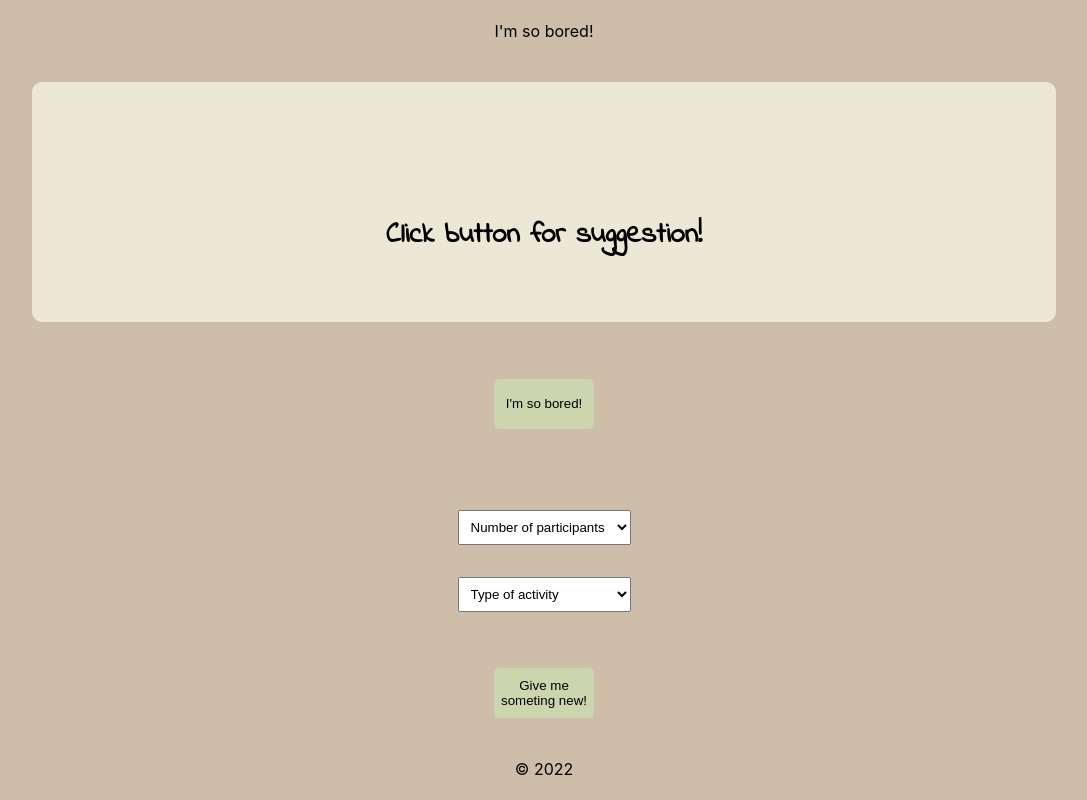
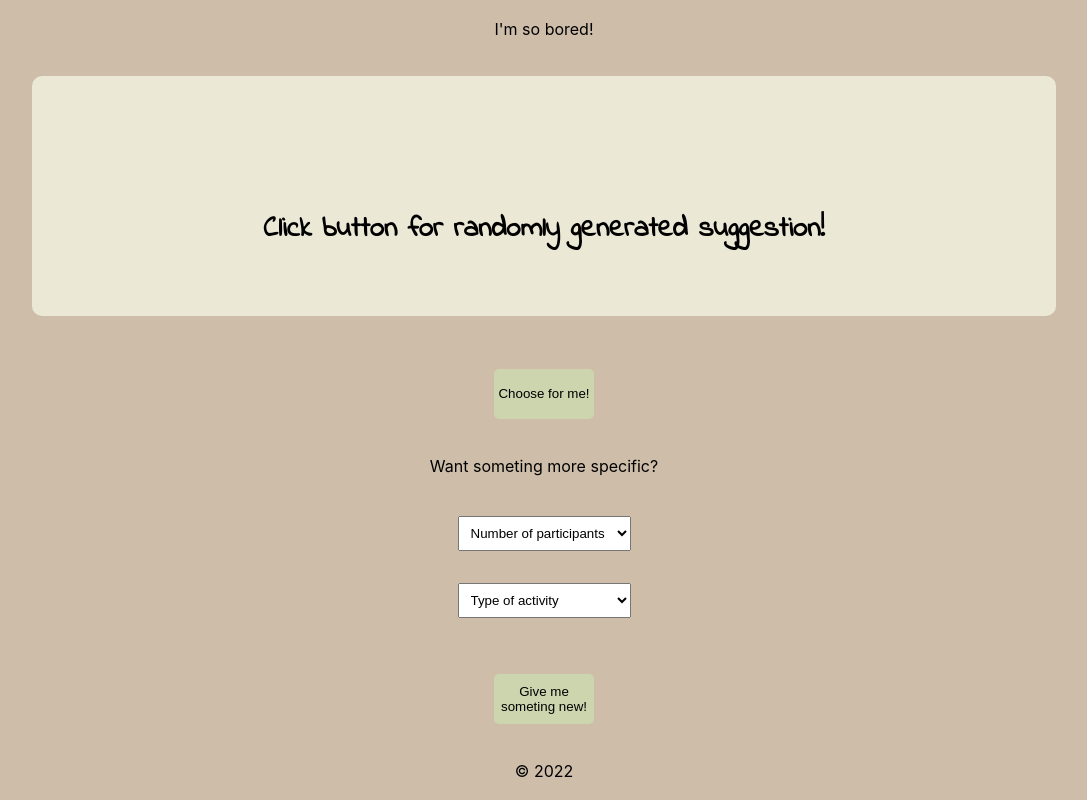
Before and after one commit to NellySP/Im-so-bored, a React (Create React App) app: page / in a window 1280 px wide. Shown: the whole page, without its empty margins (96-1183 px from the left). Built offline with nearby package versions, Linux system fonts and the light colour scheme.

Commit message:
minor text changes

```diff
--- a/src/App.js
+++ b/src/App.js
@@ -22,7 +22,7 @@ function App() {
       <p>{document.title}</p>
       <div className="activity-wrapper">
         <h1>{activity}</h1>
-        {hide ? <h2>Click button for suggestion!</h2> : null}
+        {hide ? <h2>Click button for randomly generated suggestion!</h2> : null}
         {show ? (
           <div className="specify-box">
             <p>Number of participants: {participants}</p>
--- a/src/components/RandomActivity/index.js
+++ b/src/components/RandomActivity/index.js
@@ -24,7 +24,7 @@ const RandomActivity = ({
 
   return (
     <div>
-      <Button handleClick={() => getActivity()} />
+      <Button buttonText="Choose for me!" handleClick={() => getActivity()} />
     </div>
   );
 };
--- a/src/components/SpecifyActivity/index.js
+++ b/src/components/SpecifyActivity/index.js
@@ -40,6 +40,7 @@ const SpecifyActivity = ({
 
   return (
     <div>
+      <p>Want someting more specific?</p>
       <div className="participants-form">
         <div className="wrapper">
           <select
```
